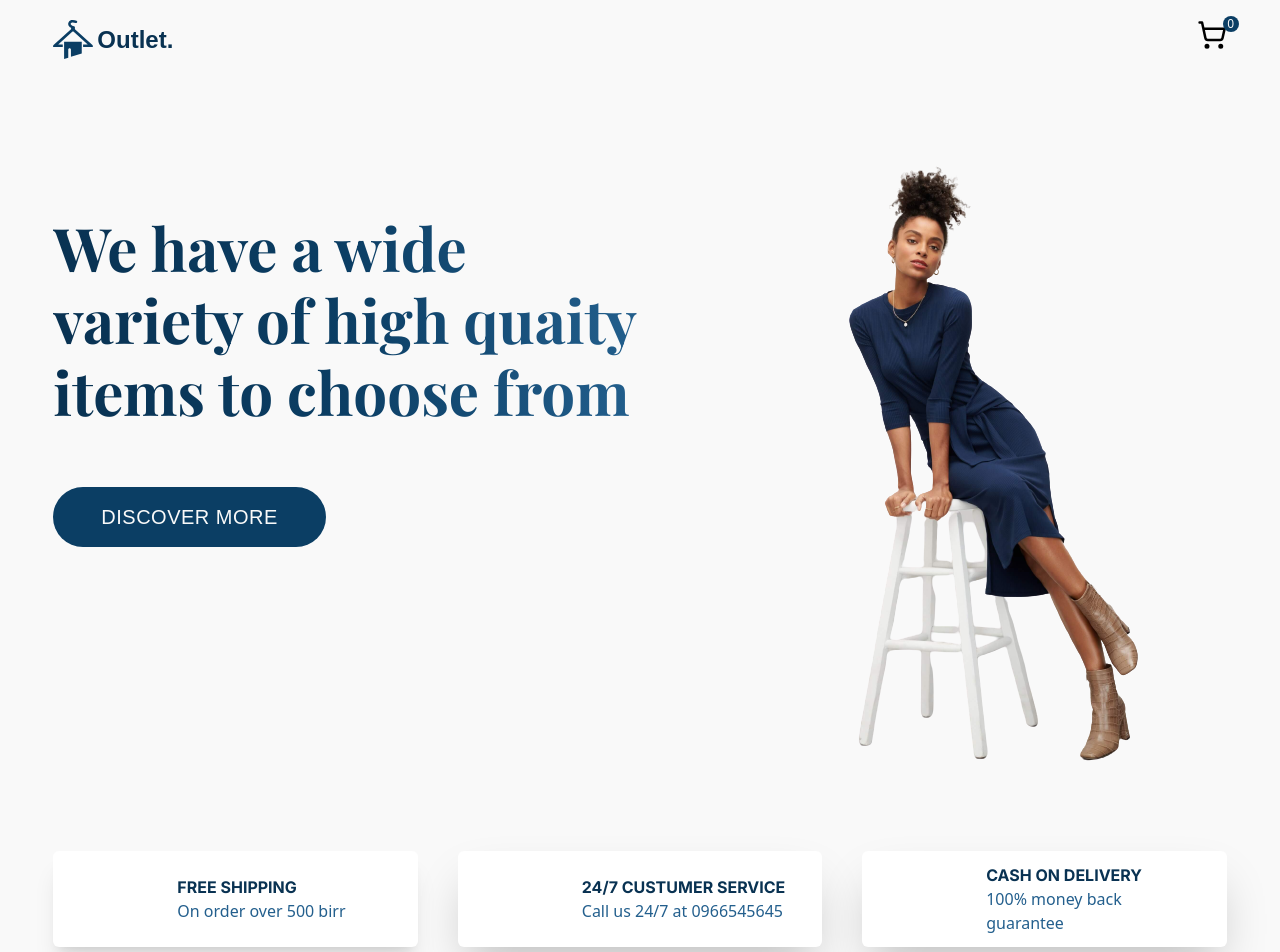
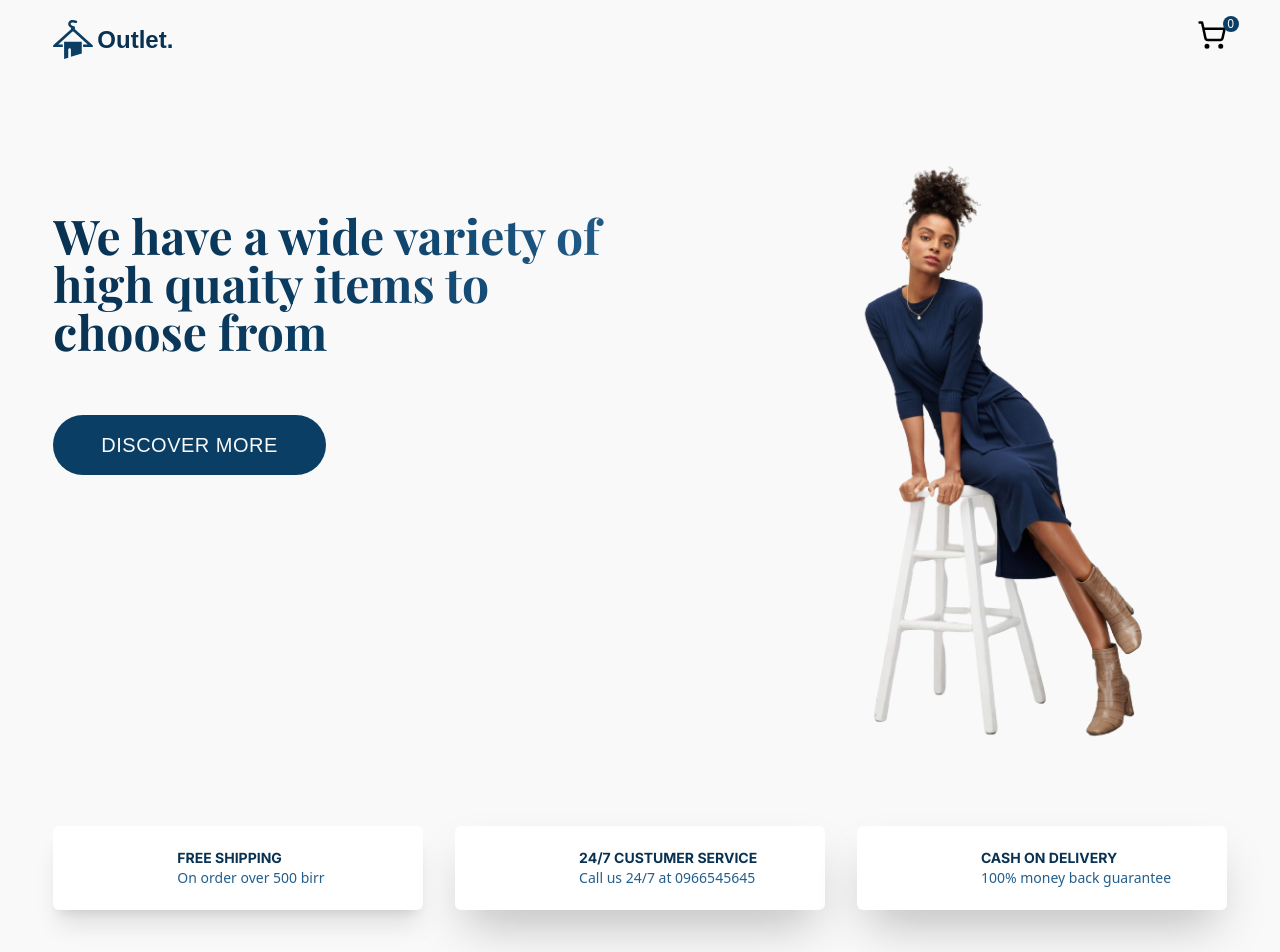
Before and after one commit to klassno3/Outlet-store, a React (Create React App) app: page / in a window 1280 px wide. Shown: the top 952 px of the page. Built offline with nearby package versions, Linux system fonts and the light colour scheme; no server answers; some icons are missing; a web font is replaced by a local one.

Commit message:
making hero responsive

```diff
--- a/src/component/ProductsList.jsx
+++ b/src/component/ProductsList.jsx
@@ -87,7 +87,7 @@ const ProductsList = () => {
       <div className="absolute  z-50 left-0 top-30">
            <form action="" className="font-inter"  onSubmit={ handleFormSubmit } >
 
-        <input type="search" placeholder='Search items' value={ term } onChange={ handleChange }  className=" flex items-center justify-between border-[1px] border-primary-300 rounded-md px-4 py-2 w-72 font-italic focus:outline-none " />
+        <input type="search" placeholder='Search items' value={ term } onChange={ handleChange }  className=" flex items-center justify-between border-[1px] border-primary-300 rounded-md px-4 py-2 w-48 md:w-72 font-italic focus:outline-none " />
       </form>
 
       </div>
--- a/src/pages/Home.jsx
+++ b/src/pages/Home.jsx
@@ -11,49 +11,49 @@ const Home = () => {
     <div className='relative z-10 bg-secondary-100'>
 
     <div className='flex w-11/12 mx-auto items-start justify-between pt-20  z-10 relative'>
-      <div className='w-1/2 pt-8' >
-        <h1 className='text-6xl pt-5 leading-[4.5rem] font-bold font-play  bg-gradient-to-r from-primary-300 via-primary-200 to-primary-100 inline-block text-transparent bg-clip-text'>
+      <div className='w-full md:w-1/2 pt-8' >
+        <h1 className='text-5xl md:flex justify-center mx-auto  md:text-left md:mx-0 text-center pt-5 leading-[3.2rem] xl:leading-[4.5rem] font-bold font-play  bg-gradient-to-r from-primary-300 via-primary-200 to-primary-100 text-transparent bg-clip-text md:text-5xl xl:text-6xl'>
           We have a wide variety of high quaity items to choose from </h1>
-        <div className='mt-3 font-kaisei'>
+        <div className='mt-3 flex md:block justify-center font-kaisei'>
 
         <Button >Discover More</Button>
      </div>
 
       </div>
-      <div className="">
+      <div className="hidden md:block w-1/3 xl:w-full">
 
         <img className="" src={ Hero } alt="" />
       </div>
 
     </div>
-      <div className='relative z-10 w-11/12 mx-auto flex justify-between gap-10 my-20'>
-        <div className='shadow-xl bg-white w-1/3 rounded-md px-6 py-3 flex gap-10 transition-all duration-300  hover:scale-105 hover:shadow-2xl'>
+      <div className='relative z-10 w-11/12 mx-auto flex flex-col lg:flex-row justify-between  gap-8  xl:gap-10 my-20'>
+        <div className='shadow-xl bg-white  lg:w-1/3 w-4/5 md:w-1/2 mx-auto rounded-md px-6 py-3 flex gap-10 transition-all duration-300  hover:scale-105 hover:shadow-2xl'>
 
-          <div className="flex justify-between gap-10 items-center">
+          <div className="flex justify-between gap-10 items-center ">
             <PiAirplaneLight size={60} className='rotate-90 text-primary-300'/>
-            <div className="flex flex-col">
-              <p className='font-bold text-primary-300 font-inter'>FREE SHIPPING</p>
+            <div className="flex flex-col lg:text-sm xl:text-xl">
+              <p className='font-bold text-primary-300 font-inter '>FREE SHIPPING</p>
               <p className='text-primary-100'>On order over 500 birr</p>
             </div>
           </div>
 
         </div>
-        <div className='shadow-2xl bg-white w-1/3 rounded-md px-6 py-3 flex gap-10 transition-all duration-300  hover:scale-105 hover:shadow-2xl'>
+        <div className='shadow-2xl bg-white lg:w-1/3 w-4/5  md:w-1/2 mx-auto rounded-md px-6 py-3 flex gap-10 transition-all duration-300  hover:scale-105 hover:shadow-2xl'>
 
           <div className="flex justify-between gap-10 items-center">
             <PiHeadset size={60} className='text-primary-300'/>
-            <div className="flex flex-col">
+            <div className="flex flex-col lg:text-sm xl:text-lg">
               <p className='font-bold text-primary-300 font-inter'>24/7 CUSTUMER SERVICE</p>
               <p className='text-primary-100'>Call us 24/7 at 0966545645</p>
             </div>
           </div>
 
         </div>
-        <div className='shadow-2xl bg-white w-1/3 rounded-md px-6 py-3 flex gap-10 transition-all duration-300  hover:scale-105 hover:shadow-2xl'>
+        <div className='shadow-2xl bg-white lg:w-1/3   md:w-1/2 w-4/5 mx-auto rounded-md px-6 py-3 flex gap-10 transition-all duration-300  hover:scale-105 hover:shadow-2xl'>
 
           <div className="flex justify-between gap-10 items-center">
             <PiWallet size={60} className='text-primary-300'/>
-            <div className="flex flex-col">
+            <div className="flex flex-col lg:text-sm xl:text-lg">
               <p className='font-bold  text-primary-300 font-inter'>CASH ON DELIVERY</p>
               <p className='text-primary-100'>100% money back guarantee</p>
             </div>
```
